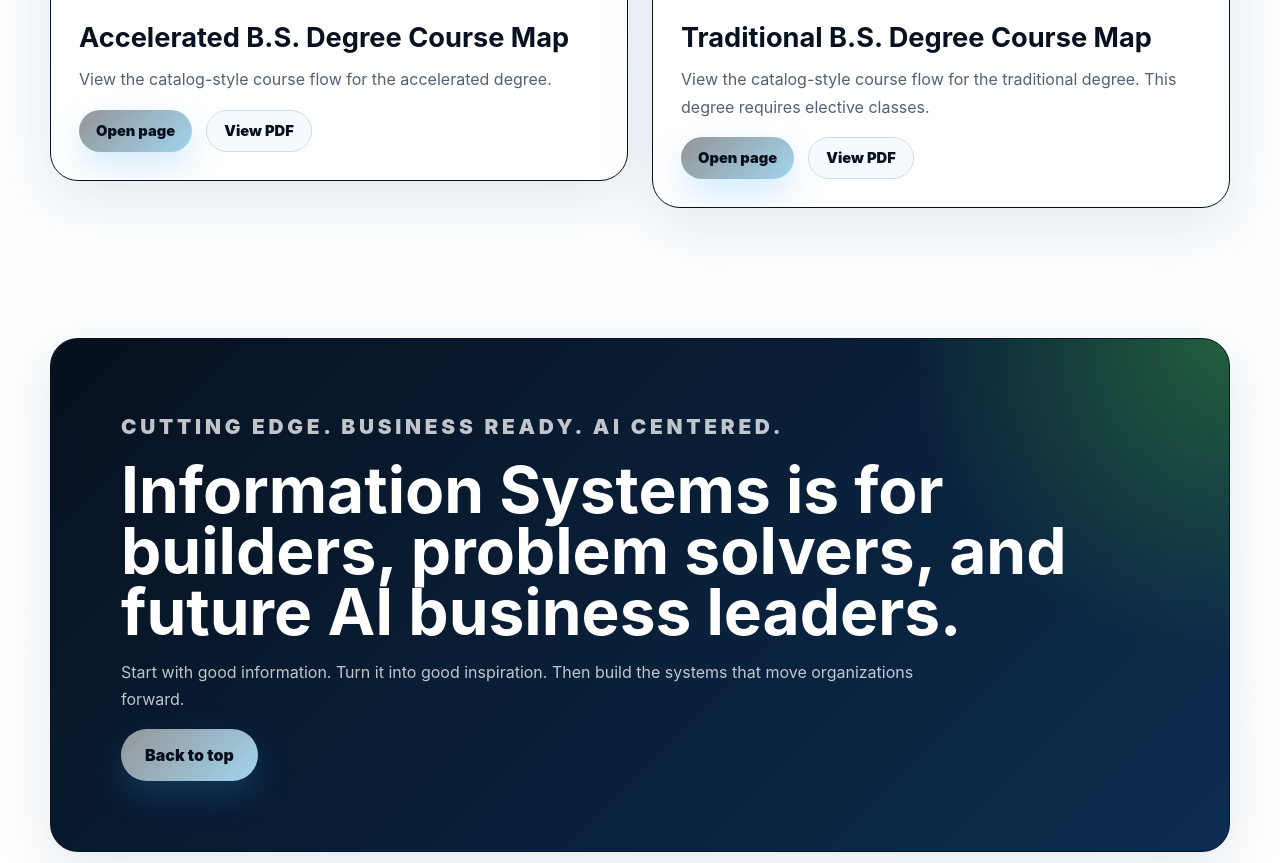
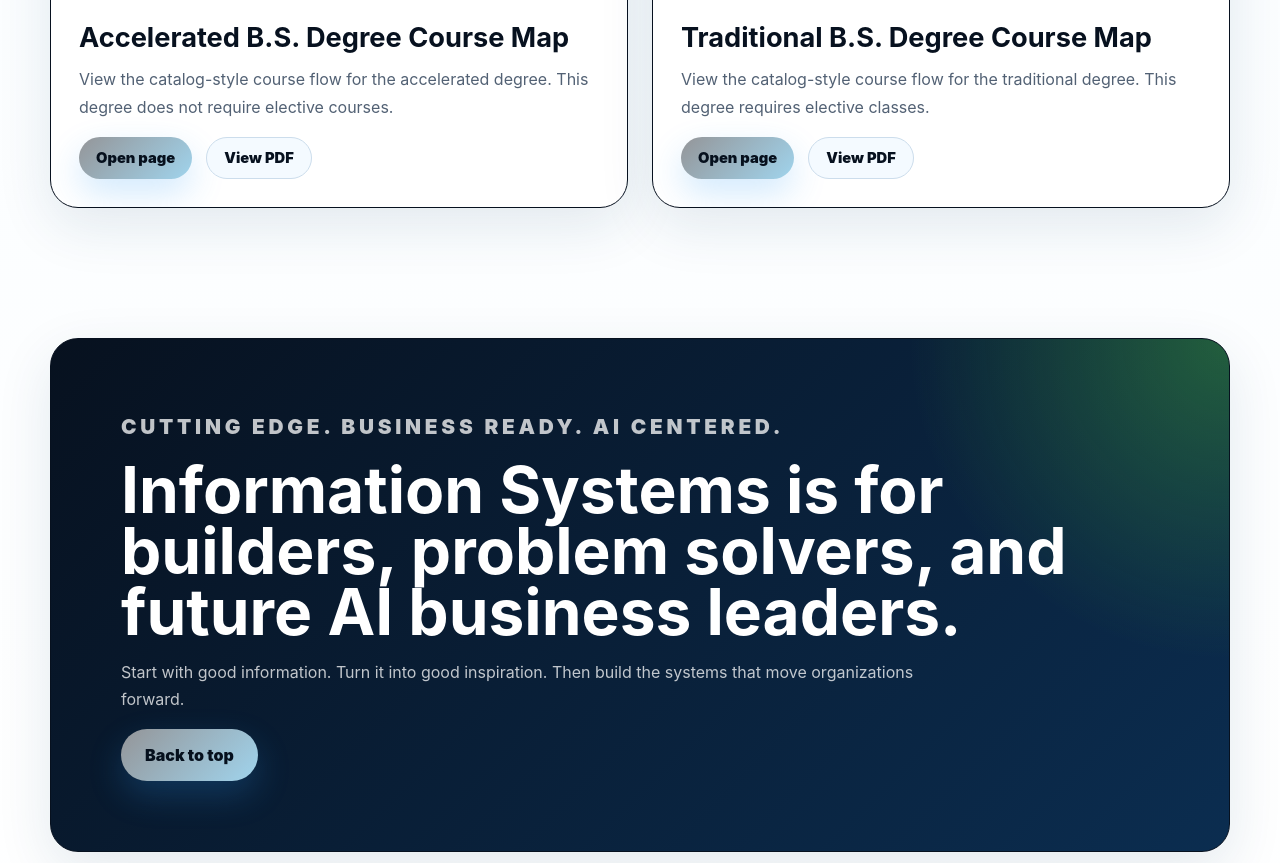
Before and after one commit to andejuli/is_landing_site, a plain HTML site: page index.html in a window 1280 px wide. Shown: the part 3657-4520 px from the top of the page. Drawn offline with Linux system fonts and the light colour scheme.

Commit message:
equal wording length

```diff
--- a/index.html
+++ b/index.html
@@ -126,7 +126,7 @@
           <img src="assets/is_accelerated_degree.png" alt="Information Systems accelerated degree requirements preview" loading="lazy" />
           <div class="asset-body">
             <h3>Accelerated B.S. Degree Course Map</h3>
-            <p>View the catalog-style course flow for the accelerated degree.</p>
+            <p>View the catalog-style course flow for the accelerated degree. This degree does not require elective courses.</p>
             <div class="asset-actions">
               <a class="button button-small" href="accelerated-degree.html">Open page</a>
               <a class="button button-small button-ghost" href="assets/is_accelerated_degree.pdf" target="_blank" rel="noopener">View PDF</a>
```
